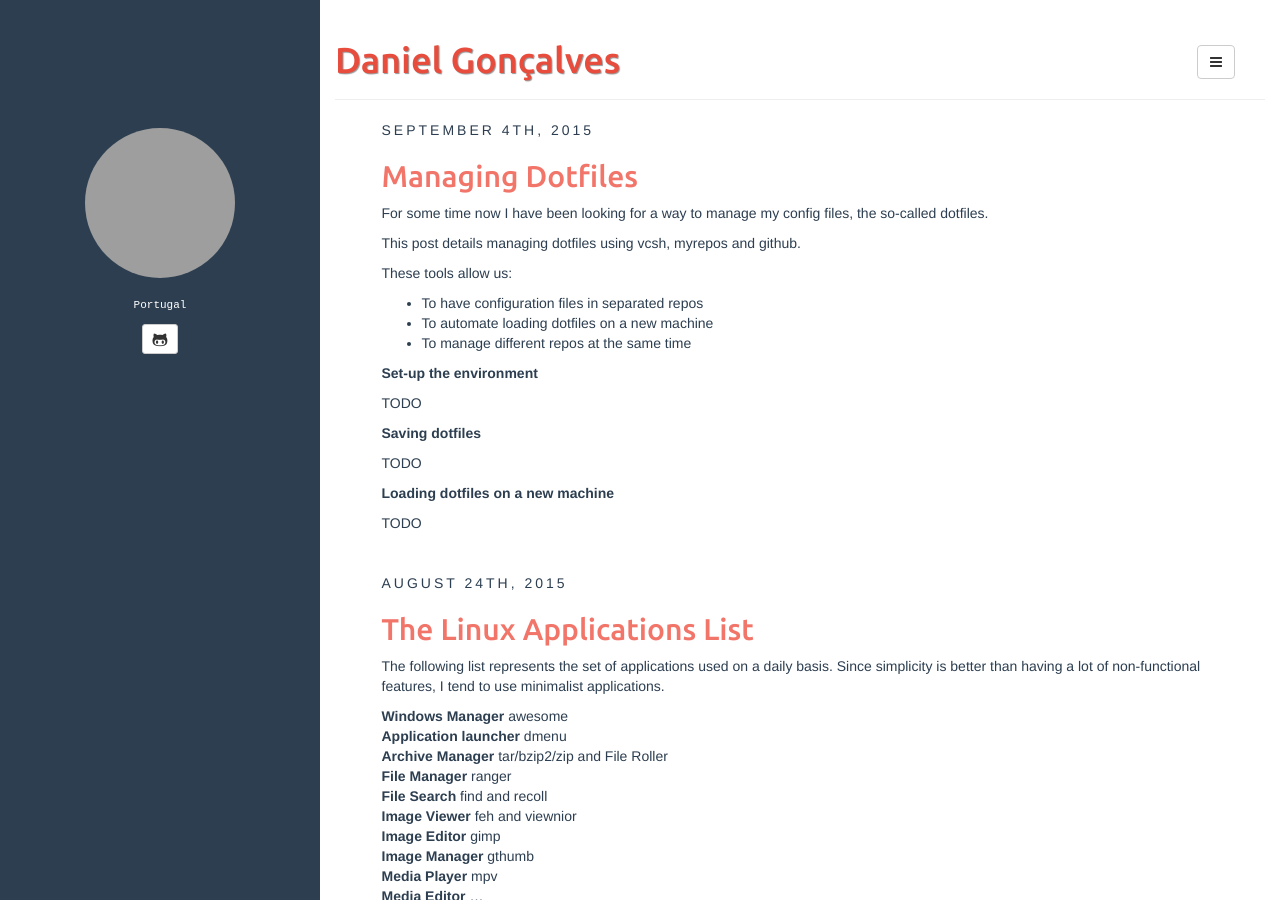
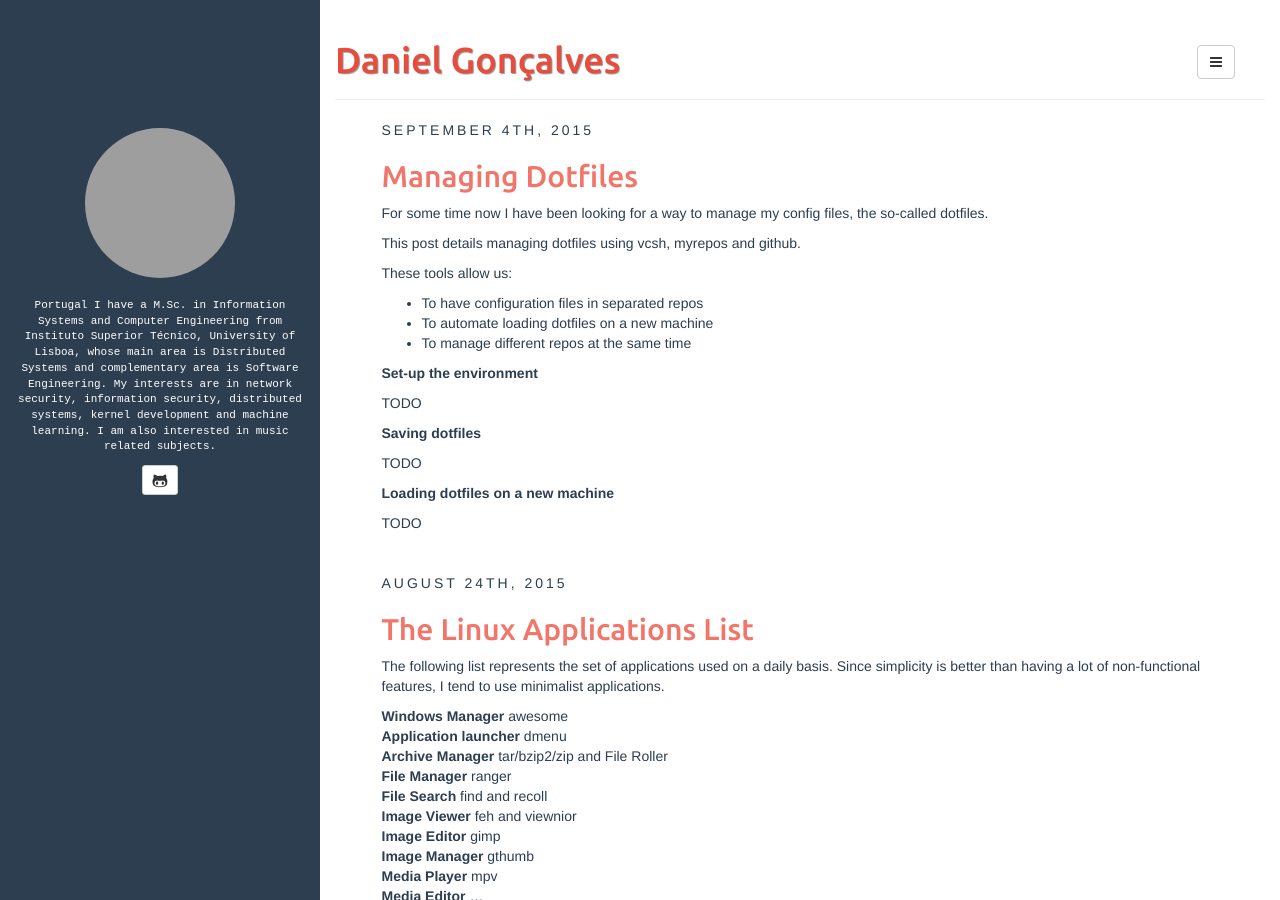
Before and after one commit to 2phost/2phost.github.io, a Jekyll site: the page built from index.html, in a window 1280 px wide and 900 px high. Built offline with Jekyll 4.4.1, drawn with Linux system fonts in a browser that asks for light colours; the list of posts is cut into pages by our own code; grey boxes are pictures that could not be loaded.

Commit message:
bio updated

```diff
--- a/_config.yml
+++ b/_config.yml
@@ -22,7 +22,14 @@
   twitter:
   pinterest:
   linkedin:
-  bio: Portugal
+  bio: Portugal I have a M.Sc. in Information Systems and Computer Engineering from Instituto Superior Técnico, University of Lisboa, whose main area is Distributed Systems and complementary area is Software Engineering.
+
+        My interests are in network security, information security, distributed systems, kernel development and machine learning.
+
+        I am also interested in music related subjects.
+
+  Dissertation title: Automatic Diagnosis of Security Events in Complex Infrastructures using Logs
+  Dissertation grade: 17 out of 20
   email_md5: 479082164e06d6b1b0a0300095d541cd
 
 rss_path: feed.xml
```
